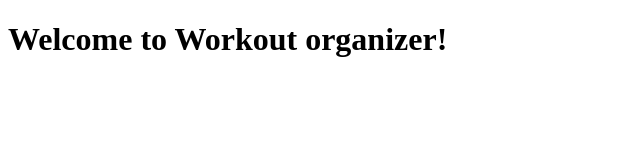
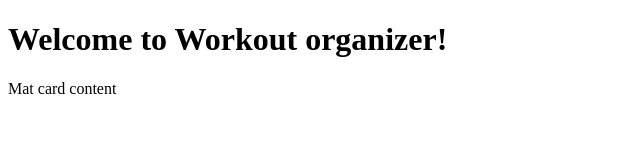
Before and after one commit to tpokora/workout, an Angular app in the folder angular-ui/: page / in a window 1280 px wide. Shown: the top 160 px of the page, without its empty margins (0-640 px from the left). Built offline with nearby package versions, Linux system fonts and the light colour scheme.

Commit message:
update package.json

```diff
--- a/angular-ui/package.json
+++ b/angular-ui/package.json
@@ -24,7 +24,7 @@
     "zone.js": "~0.11.3"
   },
   "devDependencies": {
-    "@angular-devkit/build-angular": "~0.1102.9",
+    "@angular-devkit/build-angular": "^12.2.10",
     "@angular/cli": "~11.2.9",
     "@angular/compiler-cli": "~11.2.10",
     "@types/jasmine": "~3.6.0",
--- a/angular-ui/src/app/home/home.component.html
+++ b/angular-ui/src/app/home/home.component.html
@@ -1 +1,14 @@
-<h1>Welcome to Workout organizer!</h1>
+<div>
+  <div class="container">
+    <div class="content">
+<!--      <mat-card class="card">-->
+<!--        <mat-card-title>-->
+          <h1>Welcome to Workout organizer!</h1>
+<!--        </mat-card-title>-->
+<!--        <mat-card-content>-->
+          Mat card content
+<!--        </mat-card-content>-->
+<!--      </mat-card>-->
+    </div>
+  </div>
+</div>
```
Also changed, not shown: 1 other file (tests, documents, lock files or other folders).
